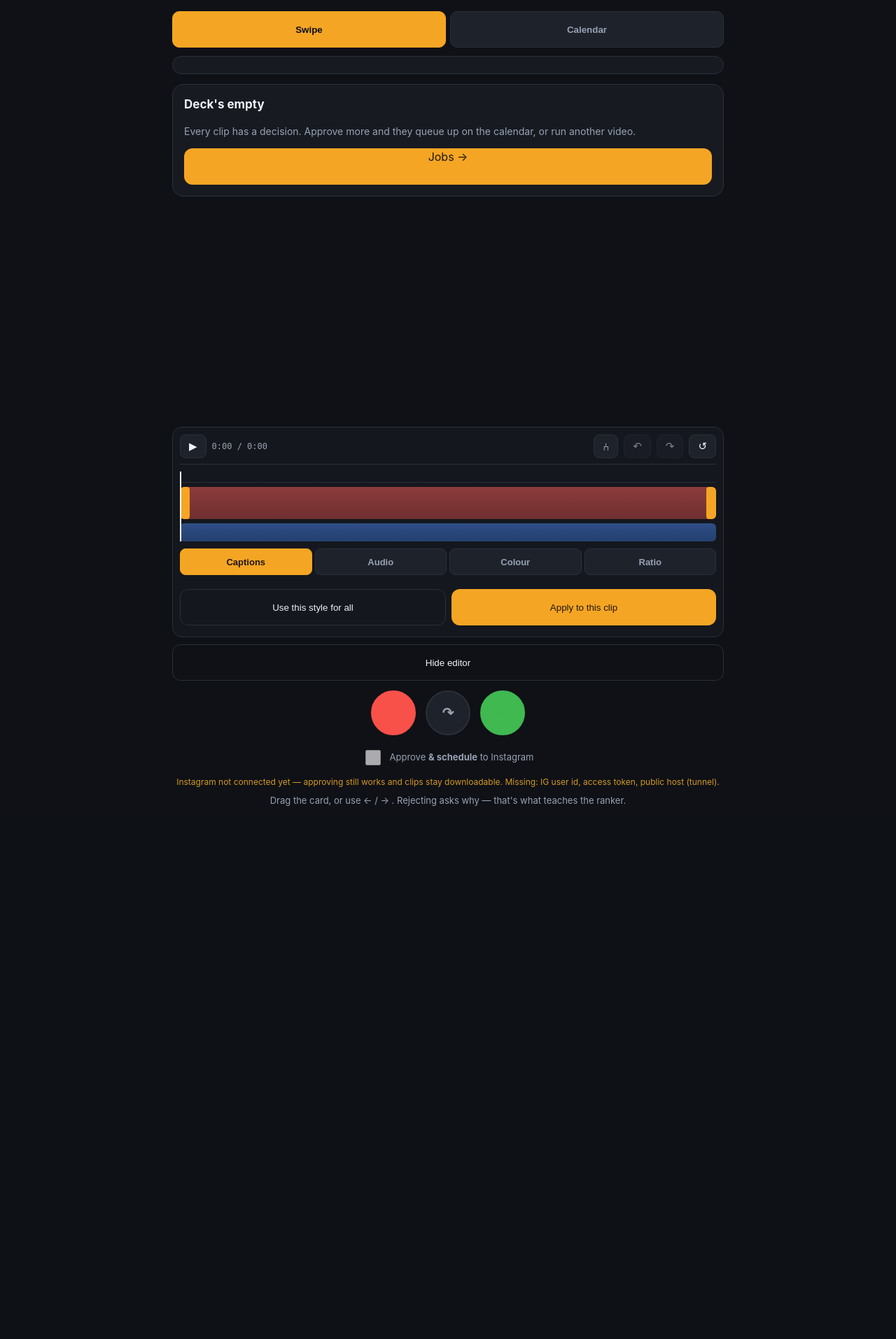
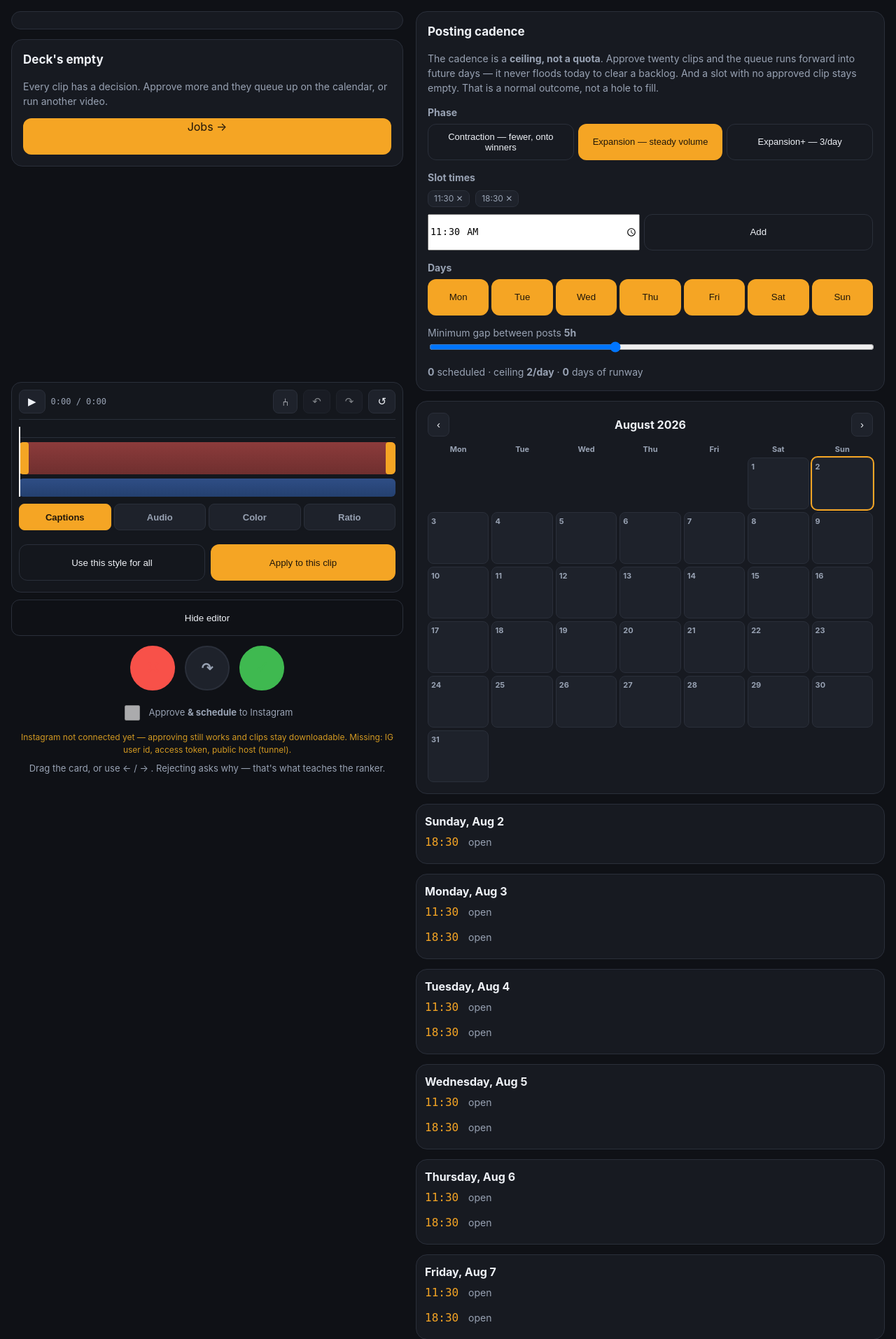
Before and after one commit to JDell2003/Content-Machine, a FastAPI app: page /swipe in a window 1280 px wide. Shown: the part 65-1979 px from the top of the page at 70% size. Before the commit the page ends 1217 px from the top, so only its background shows below. Run offline with FastAPI, Linux system fonts and the light colour scheme; the visitor is signed in with stand-in values (Sample User, id 1); data that the repository does not hold is empty; parts of the project's set-up code (start-up, migrations or seed data) failed here and were passed over; some libraries are stand-ins or nearby versions.

Commit message:
fix(editor): free-dragging sliders, month calendar, spelling, no double captions
SLIDERS — my bug. Every slider called edTab() from oninput, which re-rendered
the whole panel and replaced the <input> the finger was holding. The drag died
after one tick and you had to grab it again. They now update only their own
readout via lb(), so a drag is continuous. Undo still snapshots once per drag
(onpointerdown), not per pixel.

CAPTIONS — your diagnosis was right. The live overlay was drawn ON TOP of
captions already burned into the pixels, so every clip showed two stacked sets.
The originals cannot be hidden - they are pixels, not text - so the overlay is
removed rather than fought. Trade-off, stated plainly: caption size and colour
changes now only show after "Apply to this clip". Everything else (colour,
ratio, volume, trim, cuts) still previews live.

SPELLING — Colour -> Color on the tab.

CALENDAR — now a real month grid instead of a list of days: 7-column layout,
Monday-first to match the cadence day toggles, today outlined, days with posts
filled and showing time + hook, "+N more" when a day is busy, click a day for
its full list with remove/posted. Month arrows to look ahead.

On screens =1180px the deck and the calendar sit SIDE BY SIDE and the tab
strip disappears - the point of the calendar is seeing what the swipe you are
about to make will actually do. Narrow screens keep the tabs.

Empty days stay visually empty: no colour, no badge, no count. Same restraint
as the governor - an empty slot is a normal outcome, not a gap to fill.

Co-Authored-By: Claude Opus 5 <noreply@anthropic.com>

```diff
--- a/server/templates/swipe.html
+++ b/server/templates/swipe.html
@@ -8,6 +8,7 @@
   <button id="tab-cal" class="sw-tab" onclick="showTab('cal')">Calendar</button>
 </div>
 
+<div class="sw-split">
 <!-- ------------------------------------------------------------- swipe deck -->
 <div id="pane-deck">
   <div class="card" style="padding:12px">
@@ -51,7 +52,7 @@
     <div class="ed-tabs">
       <button class="ed-tab on" data-t="captions" onclick="edTab('captions')">Captions</button>
       <button class="ed-tab" data-t="audio" onclick="edTab('audio')">Audio</button>
-      <button class="ed-tab" data-t="color" onclick="edTab('color')">Colour</button>
+      <button class="ed-tab" data-t="color" onclick="edTab('color')">Color</button>
       <button class="ed-tab" data-t="aspect" onclick="edTab('aspect')">Ratio</button>
     </div>
     <div class="ed-panel" id="ed-panel"></div>
@@ -111,8 +112,10 @@
 
     <div id="schedstats" class="muted" style="margin-top:12px"></div>
   </div>
+  <div class="card" id="month"></div>
   <div id="warnbox"></div>
   <div id="cal"></div>
+</div>
 </div>
 
 <style>
@@ -167,6 +170,30 @@
              flex:0 0 auto;cursor:pointer}
   .ed-swatch.on{border-color:var(--accent)}
   .cal-day{border-top:1px solid var(--line);padding:10px 0}
+  /* ---- month calendar ---- */
+  .cal-head{display:flex;align-items:center;gap:8px;margin-bottom:10px}
+  .cal-grid{display:grid;grid-template-columns:repeat(7,1fr);gap:4px}
+  .cal-dow{margin-bottom:4px}
+  .cal-dowc{text-align:center;font-size:11px;font-weight:700;color:var(--muted)}
+  .cal-cell{min-height:74px;border:1px solid var(--line);border-radius:8px;padding:4px;
+            background:var(--panel2);cursor:pointer;overflow:hidden}
+  .cal-cell.cal-out{background:transparent;border-color:transparent;cursor:default}
+  .cal-cell.cal-has{background:#1c2431;border-color:#33507a}
+  .cal-cell.cal-today{outline:2px solid var(--accent)}
+  .cal-num{font-size:11px;color:var(--muted);font-weight:700}
+  .cal-chip{font-size:10px;line-height:1.25;margin-top:2px;padding:2px 3px;border-radius:4px;
+            background:rgba(245,165,36,.16);color:var(--ink);
+            white-space:nowrap;overflow:hidden;text-overflow:ellipsis}
+  .cal-chip b{color:var(--accent)}
+  .cal-more{font-size:10px;color:var(--muted);margin-top:2px}
+  /* On a wide screen show the deck and the calendar together — the whole point
+     of the calendar is seeing what the swipe you are about to make will do. */
+  @media (min-width:1180px){
+    main{max-width:1500px}
+    .sw-tabs{display:none}
+    .sw-split{display:grid;grid-template-columns:minmax(0,560px) minmax(0,1fr);gap:18px;align-items:start}
+    #pane-cal{display:block !important}
+  }
   .cal-slot{display:flex;gap:10px;align-items:baseline;padding:6px 0}
   .cal-time{font-family:monospace;color:var(--accent);min-width:52px}
 </style>
@@ -417,7 +444,6 @@ function edLive() {
   const au = sp.audio || {};
   v.volume = Math.max(0, Math.min(1, Math.pow(10, (+au.volume_db || 0) / 20)));
 
-  edCaptionLive();
 }
 
 // Caption overlay: an HTML approximation of the burn-in, so size/colour/height
@@ -550,7 +576,7 @@ function edTick() {
     document.getElementById("ed-time").textContent =
       `${fmt(v.currentTime)} / ${fmt(ED.dur)}` + (EDCUT !== null ? "  · cutting…" : "");
   }
-  if (v && ED) { edSeekGuard(); edCaptionLive(); }
+  if (v && ED) { edSeekGuard(); }
   if (ED) requestAnimationFrame(edTick);
 }
 
@@ -609,6 +635,10 @@ function edMove(mode, t) {
   edPaintTimeline();
 }
 
+// Update a slider's readout WITHOUT re-rendering the panel. Re-rendering
+// replaced the <input> being dragged, so the drag died after one tick.
+function lb(id, text) { const e = document.getElementById(id); if (e) e.textContent = text; }
+
 function edTab(which) {
   if (!ED) return;
   document.querySelectorAll(".ed-tab").forEach(b => b.classList.toggle("on", b.dataset.t === which));
@@ -617,15 +647,15 @@ function edTab(which) {
   if (which === "captions") {
     const cap = sp.captions;
     P.innerHTML = `
-      <label>Size <b>${cap.size}</b>
+      <label>Size <b id="lb-size">${cap.size}</b>
         <input type="range" min="10" max="46" value="${cap.size}"
-          onchange="edSnap()" oninput="ED.spec.captions.size=+this.value;edTab('captions');edLive()"></label>
-      <label>Height off the bottom <b>${cap.margin}</b>
+          onpointerdown="edSnap()" oninput="ED.spec.captions.size=+this.value;lb('lb-size',this.value);edLive()"></label>
+      <label>Height off the bottom <b id="lb-marg">${cap.margin}</b>
         <input type="range" min="10" max="180" value="${Math.min(cap.margin, 180)}"
-          onchange="edSnap()" oninput="ED.spec.captions.margin=+this.value;edTab('captions');edLive()"></label>
-      <label>Outline <b>${cap.outline}</b>
+          onpointerdown="edSnap()" oninput="ED.spec.captions.margin=+this.value;lb('lb-marg',this.value);edLive()"></label>
+      <label>Outline <b id="lb-out">${cap.outline}</b>
         <input type="range" min="0" max="10" value="${cap.outline}"
-          onchange="edSnap()" oninput="ED.spec.captions.outline=+this.value;edTab('captions');edLive()"></label>
+          onpointerdown="edSnap()" oninput="ED.spec.captions.outline=+this.value;lb('lb-out',this.value);edLive()"></label>
       <label>Text colour</label>
       <div class="row" style="gap:6px;flex-wrap:wrap">${
         ["#FFFFFF", "#F5A524", "#3FB950", "#F85149", "#00E5FF", "#FFD479"].map(h =>
@@ -645,12 +675,12 @@ function edTab(which) {
         ${Object.entries(ED.audio_presets).map(([k, l]) =>
           `<option value="${k}"${k === a.preset ? " selected" : ""}>${esc(l)}</option>`).join("")}
       </select>
-      <label>Strength <b>${Math.round(a.intensity * 100)}%</b>
+      <label>Strength <b id="lb-aint">${Math.round(a.intensity * 100)}%</b>
         <input type="range" min="0" max="150" value="${Math.round(a.intensity * 100)}"
-          oninput="ED.spec.audio.intensity=+this.value/100;edTab('audio')"></label>
-      <label>Volume <b>${a.volume_db > 0 ? "+" : ""}${a.volume_db} dB</b>
+          onpointerdown="edSnap()" oninput="ED.spec.audio.intensity=+this.value/100;lb('lb-aint',this.value+'%')"></label>
+      <label>Volume <b id="lb-vol">${a.volume_db > 0 ? "+" : ""}${a.volume_db} dB</b>
         <input type="range" min="-12" max="12" step="1" value="${a.volume_db}"
-          onchange="edSnap()" oninput="ED.spec.audio.volume_db=+this.value;edTab('audio');edLive()"></label>
+          onpointerdown="edSnap()" oninput="ED.spec.audio.volume_db=+this.value;lb('lb-vol',(this.value>0?'+':'')+this.value+' dB');edLive()"></label>
       <button class="ghost" style="margin-top:10px" onclick="edHear()">Hear 12s</button>
       <div id="ed-aprev" style="margin-top:8px"></div>
       <div class="muted" style="margin-top:8px;font-size:12px">Metallic or warbly? That's the
@@ -663,9 +693,10 @@ function edTab(which) {
         ${Object.entries(ED.color_presets).map(([k, l]) =>
           `<option value="${k}"${k === c.preset ? " selected" : ""}>${esc(l)}</option>`).join("")}
       </select>
-      <label>Strength <b>${Math.round(c.intensity * 100)}%</b>
+      <label>Strength <b id="lb-cint">${Math.round(c.intensity * 100)}%</b>
         <input type="range" min="0" max="150" value="${Math.round(c.intensity * 100)}"
-          onchange="edSnap()" oninput="ED.spec.color.intensity=+this.value/100;edTab('color');edPreview();edLive()"></label>
+          onpointerdown="edSnap()" oninput="ED.spec.color.intensity=+this.value/100;lb('lb-cint',this.value+'%');edLive()"
+          onchange="edPreview()"></label>
       <img id="ed-prev" style="width:100%;border-radius:10px;background:#000;margin-top:8px">
       <div class="muted" style="font-size:12px">Preview is from the raw recording, so you're
         seeing this grade on its own — not stacked on the one already applied.</div>`;
@@ -678,12 +709,12 @@ function edTab(which) {
         `<button class="${r === a.ratio ? "" : "ghost"}" style="flex:1;min-width:62px;padding:9px 0;font-size:13px"
            onclick="edSetRatio('${r}')">${r}</button>`).join("")}</div>
       ${a.ratio === "original" ? `<div class="muted" style="margin-top:10px">Frame left as shot.</div>` : `
-        <label style="margin-top:10px">Move up / down <b>${Math.round(a.pan * 100)}%</b>
+        <label style="margin-top:10px">Move up / down <b id="lb-pan">${Math.round(a.pan * 100)}%</b>
           <input type="range" min="0" max="100" value="${Math.round(a.pan * 100)}"
-            onchange="edSnap()" oninput="ED.spec.aspect.pan=+this.value/100;edTab('aspect');edLive()"></label>
-        <label>Zoom <b>${a.zoom.toFixed(2)}×</b>
+            onpointerdown="edSnap()" oninput="ED.spec.aspect.pan=+this.value/100;lb('lb-pan',this.value+'%');edLive()"></label>
+        <label>Zoom <b id="lb-zoom">${a.zoom.toFixed(2)}×</b>
           <input type="range" min="100" max="220" value="${Math.round(a.zoom * 100)}"
-            onchange="edSnap()" oninput="ED.spec.aspect.zoom=+this.value/100;edTab('aspect');edLive()"></label>
+            onpointerdown="edSnap()" oninput="ED.spec.aspect.zoom=+this.value/100;lb('lb-zoom',(this.value/100).toFixed(2)+'×');edLive()"></label>
         ${a.ratio !== "9:16" && a.pan < 0.55
           ? `<div class="muted" style="color:var(--warn);margin-top:6px">Captions may get cut — drag down a little.</div>` : ""}`}`;
   }
@@ -773,6 +804,85 @@ async function edApply() {
   } finally { btn.disabled = false; btn.textContent = "Apply edits"; }
 }
 
+// ------------------------------------------------------- month calendar
+// A real month grid rather than a list of days, so "what am I posting and when"
+// is one glance. Days with posts are filled; empty days are just empty — no
+// colour, no badge, no nudge. That restraint is deliberate (see schedule.py).
+let CALMONTH = null;   // Date pinned to the 1st of the shown month
+
+function calShift(n) {
+  const d = CALMONTH || new Date();
+  CALMONTH = new Date(d.getFullYear(), d.getMonth() + n, 1);
+  paintMonth();
+}
+
+function paintMonth() {
+  const host = document.getElementById("month");
+  if (!host || !SCHED) return;
+  if (!CALMONTH) CALMONTH = new Date(new Date().getFullYear(), new Date().getMonth(), 1);
+
+  const y = CALMONTH.getFullYear(), m = CALMONTH.getMonth();
+  const first = new Date(y, m, 1);
+  const daysIn = new Date(y, m + 1, 0).getDate();
+  // Monday-first, matching the day toggles in the cadence settings.
+  const lead = (first.getDay() + 6) % 7;
+
+  // slot -> posts, keyed by YYYY-MM-DD
+  const byDay = {};
+  for (const slot of (SCHED.calendar || [])) {
+    if (!slot.clip) continue;
+    (byDay[slot.day] = byDay[slot.day] || []).push(slot);
+  }
+
+  const todayKey = new Date().toISOString().slice(0, 10);
+  let cells = "";
+  for (let i = 0; i < lead; i++) cells += `<div class="cal-cell cal-out"></div>`;
+  for (let d = 1; d <= daysIn; d++) {
+    const key = `${y}-${String(m + 1).padStart(2, "0")}-${String(d).padStart(2, "0")}`;
+    const items = byDay[key] || [];
+    const isToday = key === todayKey;
+    cells += `<div class="cal-cell${items.length ? " cal-has" : ""}${isToday ? " cal-today" : ""}"
+                   onclick="calDay('${key}')">
+      <div class="cal-num">${d}</div>
+      ${items.slice(0, 3).map(s => `<div class="cal-chip" title="${esc(s.clip.hook || "")}">
+          <b>${s.time}</b> ${esc((s.clip.hook || "").slice(0, 22))}</div>`).join("")}
+      ${items.length > 3 ? `<div class="cal-more">+${items.length - 3} more</div>` : ""}
+    </div>`;
+  }
+
+  host.innerHTML = `
+    <div class="cal-head">
+      <button class="ed-icon" onclick="calShift(-1)">‹</button>
+      <b style="flex:1;text-align:center">${first.toLocaleDateString(undefined, { month: "long", year: "numeric" })}</b>
+      <button class="ed-icon" onclick="calShift(1)">›</button>
+    </div>
+    <div class="cal-grid cal-dow">${["Mon","Tue","Wed","Thu","Fri","Sat","Sun"]
+      .map(n => `<div class="cal-dowc">${n}</div>`).join("")}</div>
+    <div class="cal-grid">${cells}</div>`;
+}
+
+function calDay(key) {
+  const items = (SCHED.calendar || []).filter(s => s.day === key && s.clip);
+  const host = document.getElementById("cal");
+  if (!items.length) {
+    host.innerHTML = `<div class="card"><p class="muted">Nothing scheduled on
+      ${new Date(key + "T00:00").toLocaleDateString(undefined,{weekday:"long",month:"long",day:"numeric"})}.
+      An empty day is a normal outcome, not a gap to fill.</p></div>`;
+    return;
+  }
+  host.innerHTML = `<div class="card" style="padding:12px">
+    <b>${new Date(key + "T00:00").toLocaleDateString(undefined,{weekday:"long",month:"short",day:"numeric"})}</b>
+    ${items.map(s => `<div class="cal-slot">
+        <span class="cal-time">${s.time}</span>
+        <span style="flex:1">${esc((s.clip.hook || "").slice(0, 66))}
+          <div class="muted" style="font-size:12px">${esc(s.clip.source_name || "")}</div></span>
+        <button class="ghost" style="width:auto;padding:4px 9px;font-size:12px"
+          onclick="unschedule('${s.clip.job_id}','${s.clip.clip_id}')">remove</button>
+        <button class="ghost" style="width:auto;padding:4px 9px;font-size:12px"
+          onclick="markPosted('${s.clip.job_id}','${s.clip.clip_id}')">posted</button>
+      </div>`).join("")}</div>`;
+}
+
 // ------------------------------------------------------------------ calendar
 function showTab(which) {
   const deck = which === "deck";
@@ -818,6 +928,7 @@ async function loadCal() {
   // Group slots by day. Empty slots render plainly — no colour, no count, no nudge.
   const byDay = {};
   for (const slot of SCHED.calendar) (byDay[slot.day] = byDay[slot.day] || []).push(slot);
+  paintMonth();
   document.getElementById("cal").innerHTML = Object.keys(byDay).map(day => {
     const nice = new Date(day + "T00:00").toLocaleDateString(undefined,
       { weekday: "long", month: "short", day: "numeric" });
@@ -882,6 +993,7 @@ async function schedStatus() {
 }
 schedStatus();
 loadDeck();
+if (window.matchMedia("(min-width:1180px)").matches) { loadCal(); }
 }
 
 async function saveSched(patch) {
@@ -925,5 +1037,6 @@ async function schedStatus() {
 }
 schedStatus();
 loadDeck();
+if (window.matchMedia("(min-width:1180px)").matches) { loadCal(); }
 </script>
 {% endblock %}
```
